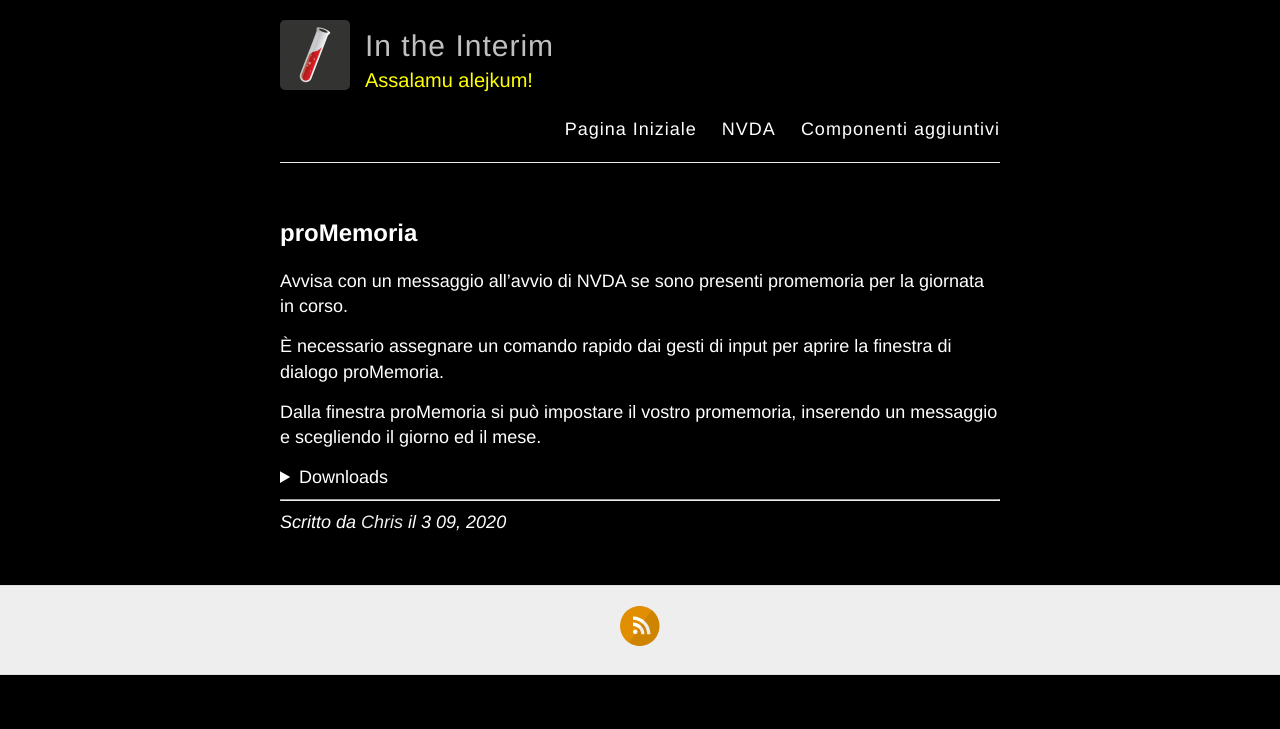
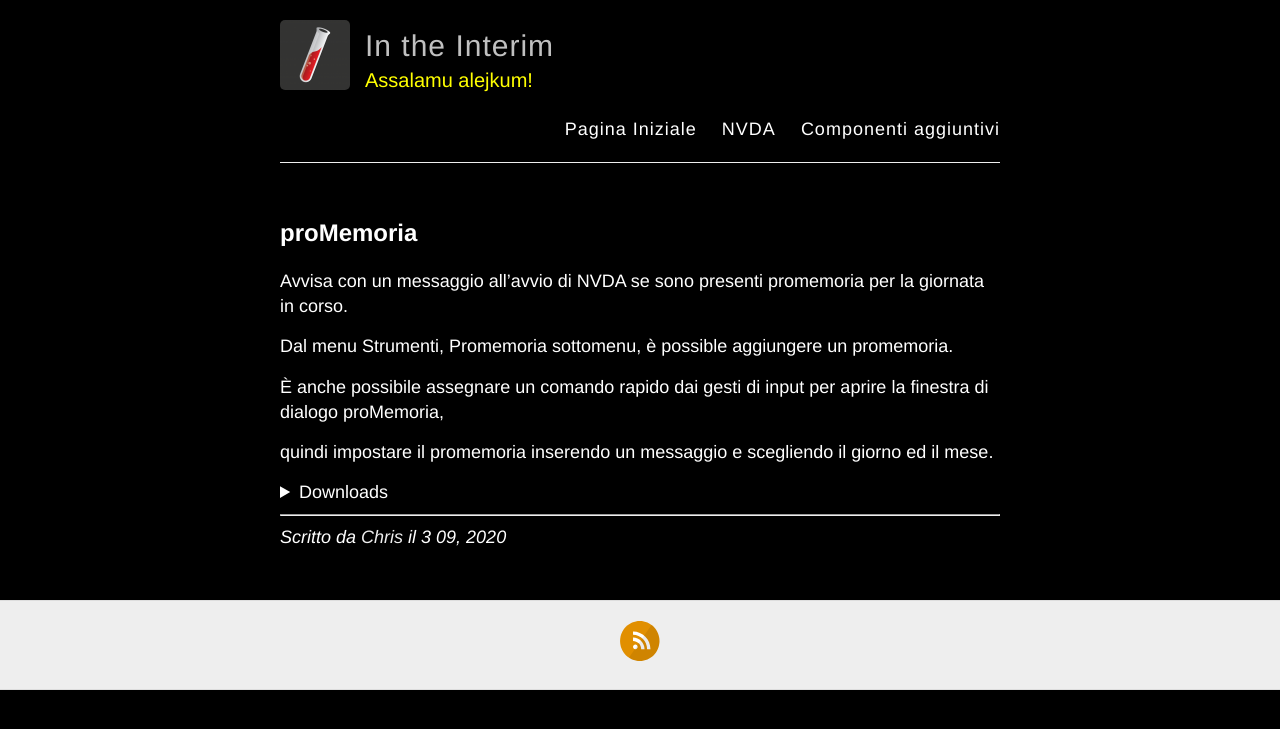
Before and after one commit to Christianlm/Christianlm.github.io, a Jekyll site: the page built from _posts/2020-9-3-promemoria.md, in a window 1280 px wide. Shown: the top 729 px of the page. Built offline with Jekyll 4.4.1, drawn with Linux system fonts in a browser that asks for light colours.

Commit message:
updated promemoria download link

```diff
--- a/_posts/2020-9-3-promemoria.md
+++ b/_posts/2020-9-3-promemoria.md
@@ -5,12 +5,16 @@
 ---
 Avvisa con un messaggio all'avvio di NVDA se sono presenti promemoria per la giornata in corso.
 
-È necessario assegnare un comando rapido dai gesti di input per aprire la finestra di dialogo proMemoria.
 
-Dalla finestra proMemoria  si può impostare il vostro promemoria, inserendo un messaggio e scegliendo il giorno ed il mese.
+Dal menu Strumenti, Promemoria sottomenu, è possible aggiungere un promemoria.
+
+È anche possibile assegnare un comando rapido dai gesti di input per aprire la finestra di dialogo proMemoria,
+
+quindi impostare il promemoria inserendo un messaggio e scegliendo il giorno ed il mese.
 
 <details><summary>Downloads</summary>
 <ul>
+<li><a href="https://github.com/Christianlm/proMemoria/releases/download/v0.4.20220319/promemoria-0.4.20220319-dev.nvda-addon">Versione 0.4.20220319-dev, compatibile con NVDA 2022.1.</a></li>
 <li><a href="https://github.com/Christianlm/proMemoria/releases/download/v0.3.20210527-dev/promemoria-0.3-20210527-dev.nvda-addon">Versione 0.3.20210527.</a></li>
 </ul></details>
 
```
